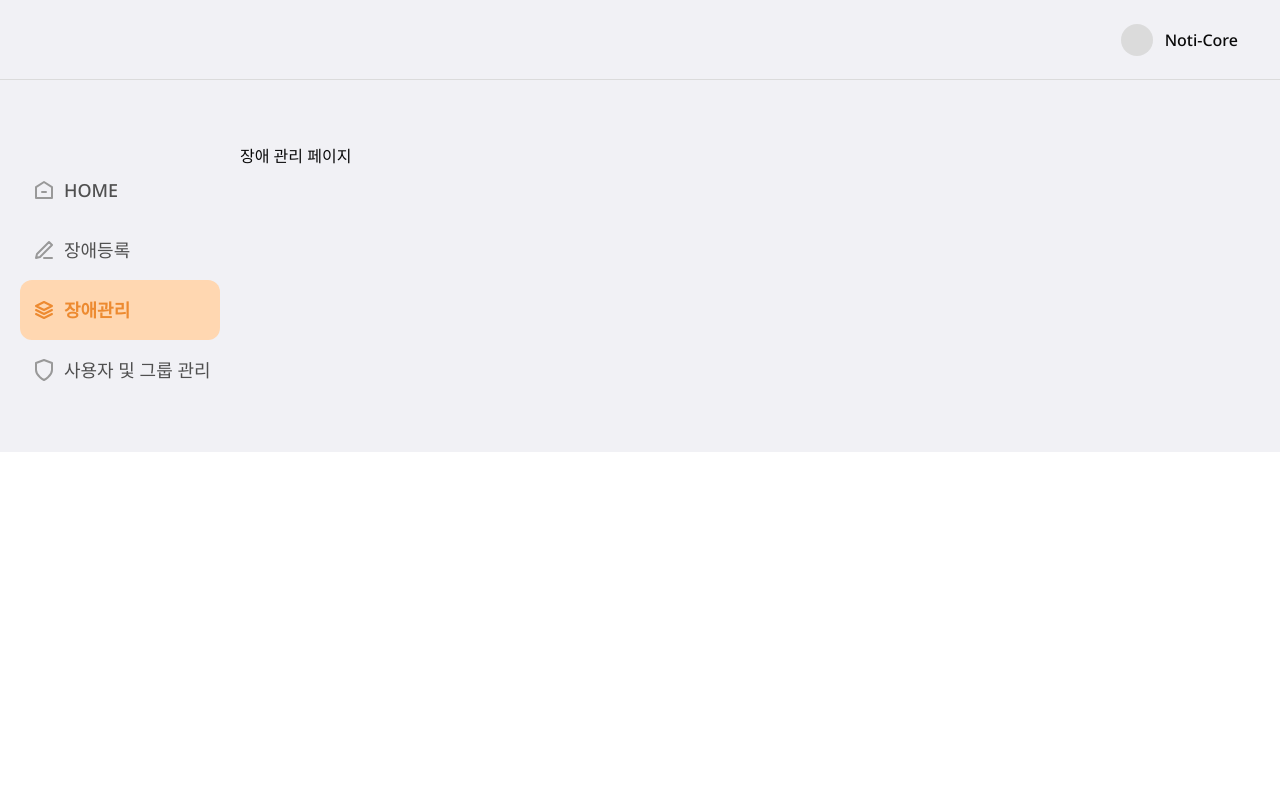
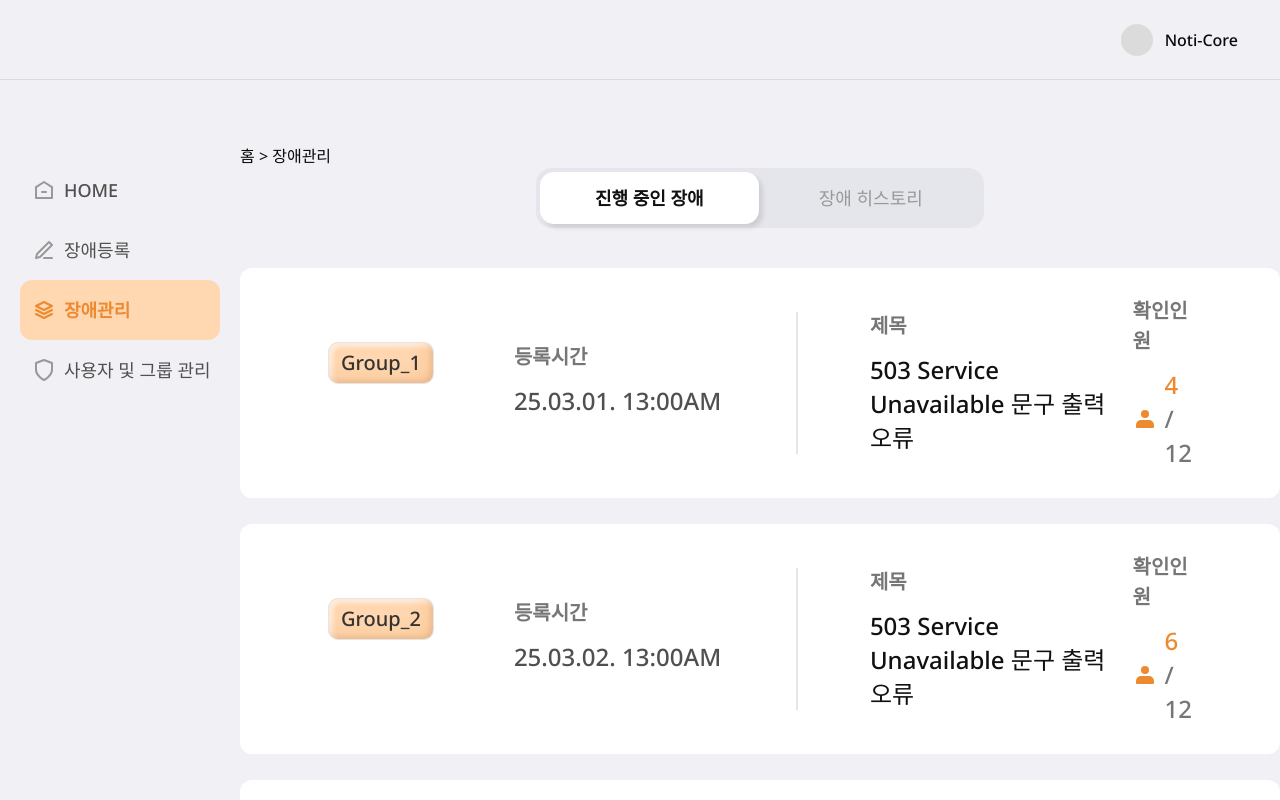
Before and after one commit to swyp-2-team/frontier, a React (Vite) app: page /incident-mnt in a window 1280 px wide. Shown: the top 800 px of the page. Built offline with nearby package versions, Linux system fonts and the light colour scheme; a web font is replaced by a local one.

Commit message:
feat: 장애관리 토글 생성 및 import

```diff
--- /dev/null
+++ b/src/features/incident/ui/ToggleSelect.tsx
@@ -0,0 +1,38 @@
+import { useState } from "react";
+
+const tabs = [
+  { label: "진행 중인 장애", value: "processing" },
+  { label: "장애 히스토리", value: "history" },
+];
+
+export default function ToggleSelect() {
+  const [activeTab, setActiveTab] = useState("processing");
+
+  return (
+    <div className="flex justify-self-center w-full max-w-md bg-gray-300 p-1 rounded-2xl mb-10 gap-[3px]">
+      {tabs.map((tab, index) => {
+        const isActive = activeTab === tab.value;
+        const isFirst = index === 0;
+        const isLast = index === tabs.length - 1;
+
+        return (
+          <button
+            key={tab.value}
+            onClick={() => setActiveTab(tab.value)}
+            className={`flex-1 py-3 text-center transition-all rounded-xl
+              ${
+                isActive
+                  ? "bg-white body-18_SB text-black shadow-[4px_4px_4px_0px_rgba(0,0,0,0.10)]"
+                  : "body-18 text-gray-500"
+              }
+              ${isFirst ? "rounded-l-xl" : ""}
+              ${isLast ? "rounded-r-xl" : ""}
+            `}
+          >
+            {tab.label}
+          </button>
+        );
+      })}
+    </div>
+  );
+}
--- a/src/pages/IncidentPage/IncidentMntPage.tsx
+++ b/src/pages/IncidentPage/IncidentMntPage.tsx
@@ -1,3 +1,14 @@
+import IncidentList from "@/features/incident/ui/IncidentList";
+import ToggleSelect from "@/features/incident/ui/ToggleSelect";
+
 export default function IncidentMntPage() {
-  return <div>장애 관리 페이지</div>;
+  return (
+    <div>
+      <h1>홈 {`>`} 장애관리</h1>
+      <div>
+        <ToggleSelect />
+        <IncidentList />
+      </div>
+    </div>
+  );
 }
```
